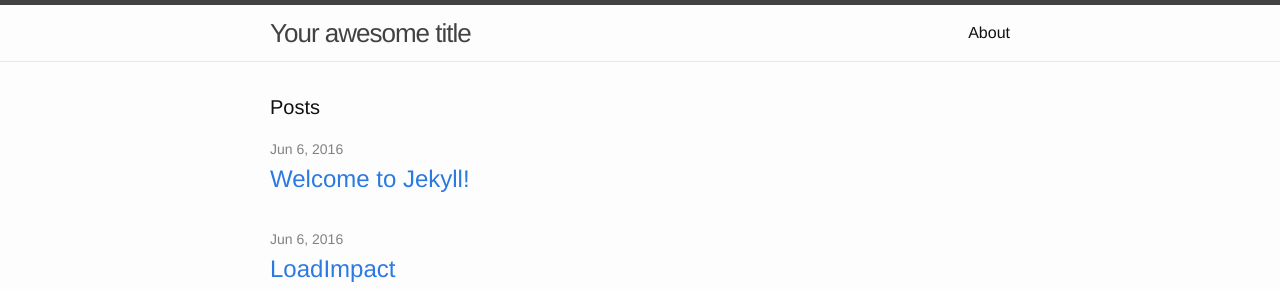
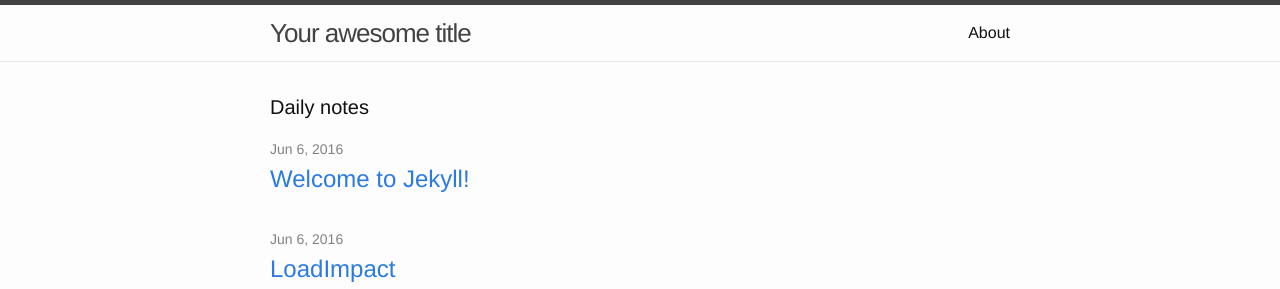
Before and after one commit to jramcast/old_jekill_site, a Jekyll site: the page built from index.html, in a window 1280 px wide. Shown: the top 289 px of the page. Built offline with Jekyll 4.4.1, drawn with Linux system fonts in a browser that asks for light colours.

Commit message:
Added post

```diff
--- a/index.html
+++ b/index.html
@@ -4,7 +4,7 @@
 
 <div class="home">
 
-  <h1 class="page-heading">Posts</h1>
+  <h1 class="page-heading">Daily notes</h1>
 
   <ul class="post-list">
     {% for post in site.posts %}
```
